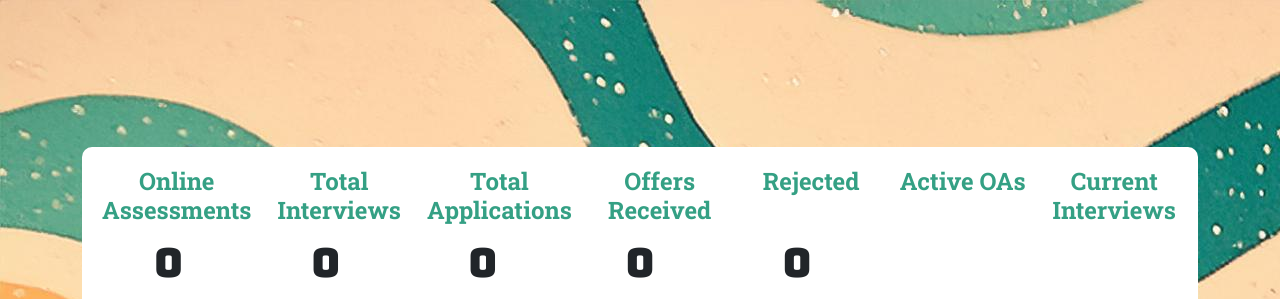
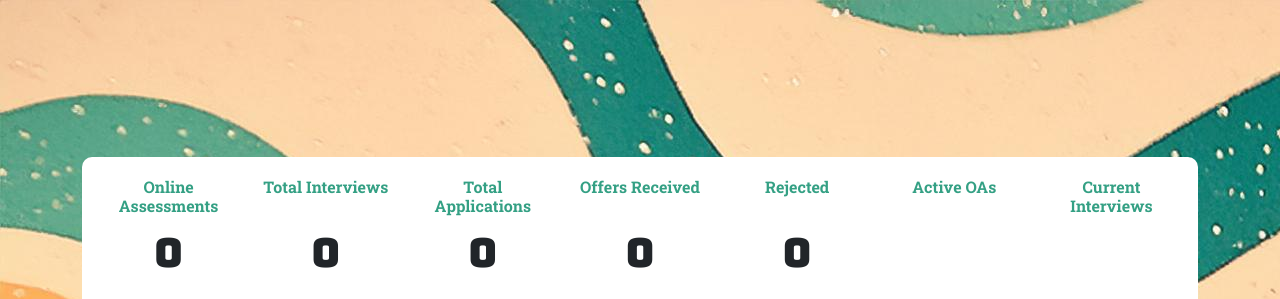
Before and after one commit to LakshyaG42/ApplicationTracker, a React (Create React App) app in the folder internship-tracker/frontend/: page / in a window 1280 px wide. Both pictures are taken after typing "name@example.com", "Sample123" into the empty fields and a click on the button "SAMPLE DATA". Shown: the top 299 px of the page. Built offline with nearby package versions, Linux system fonts and the light colour scheme; no server answers.

Commit message:
Stat Names Resizing

```diff
--- /dev/null
+++ b/internship-tracker/frontend/src/components/Stats.css
@@ -0,0 +1,3 @@
+.stat-name {
+    font-size: 1.2vmin;
+}
--- a/internship-tracker/frontend/src/components/Stats.js
+++ b/internship-tracker/frontend/src/components/Stats.js
@@ -1,5 +1,7 @@
 import React, { useState, useEffect } from 'react';
 import { Row, Col } from 'react-bootstrap';
+import styled from 'styled-components';
+import './Stats.css';
 
 const Stats = ({ stat }) => {
     const [stats, setStats] = useState({
@@ -12,43 +14,46 @@
     useEffect(() => {
       setStats(stat);
   }, [stat]);
+  const H3 = styled.h3`
+    font-size: 2vmin;
+  `;
 
     return (
       <div>
         <Row className="stat-row">
           <Col>
             <div className="stat-column">
-              <h3 className="stat-name">Online Assessments</h3>
+              <H3 className="stat-name">Online Assessments</H3>
             </div>
           </Col>
           <Col>
             <div className="stat-column">
-              <h3 className="stat-name">Total Interviews</h3>
+              <H3 className="stat-name">Total Interviews</H3>
             </div>
           </Col>
           <Col>
             <div className="stat-column">
-              <h3 className="stat-name">Total Applications</h3>
+              <H3 className="stat-name">Total Applications</H3>
             </div>
           </Col>
           <Col>
             <div className="stat-column">
-              <h3 className="stat-name">Offers Received</h3>
+              <H3 className="stat-name">Offers Received</H3>
             </div>
           </Col>
           <Col>
             <div className="stat-column">
-              <h3 className="stat-name">Rejected</h3>
+              <H3 className="stat-name">Rejected</H3>
             </div>
           </Col>
           <Col>
             <div className="stat-column">
-              <h3 className="stat-name">Active OAs</h3>
+              <H3 className="stat-name">Active OAs</H3>
             </div>
           </Col>
           <Col>
             <div className="stat-column">
-              <h3 className="stat-name">Current Interviews</h3>
+              <H3 className="stat-name">Current Interviews</H3>
             </div>
           </Col>
         </Row>
```
